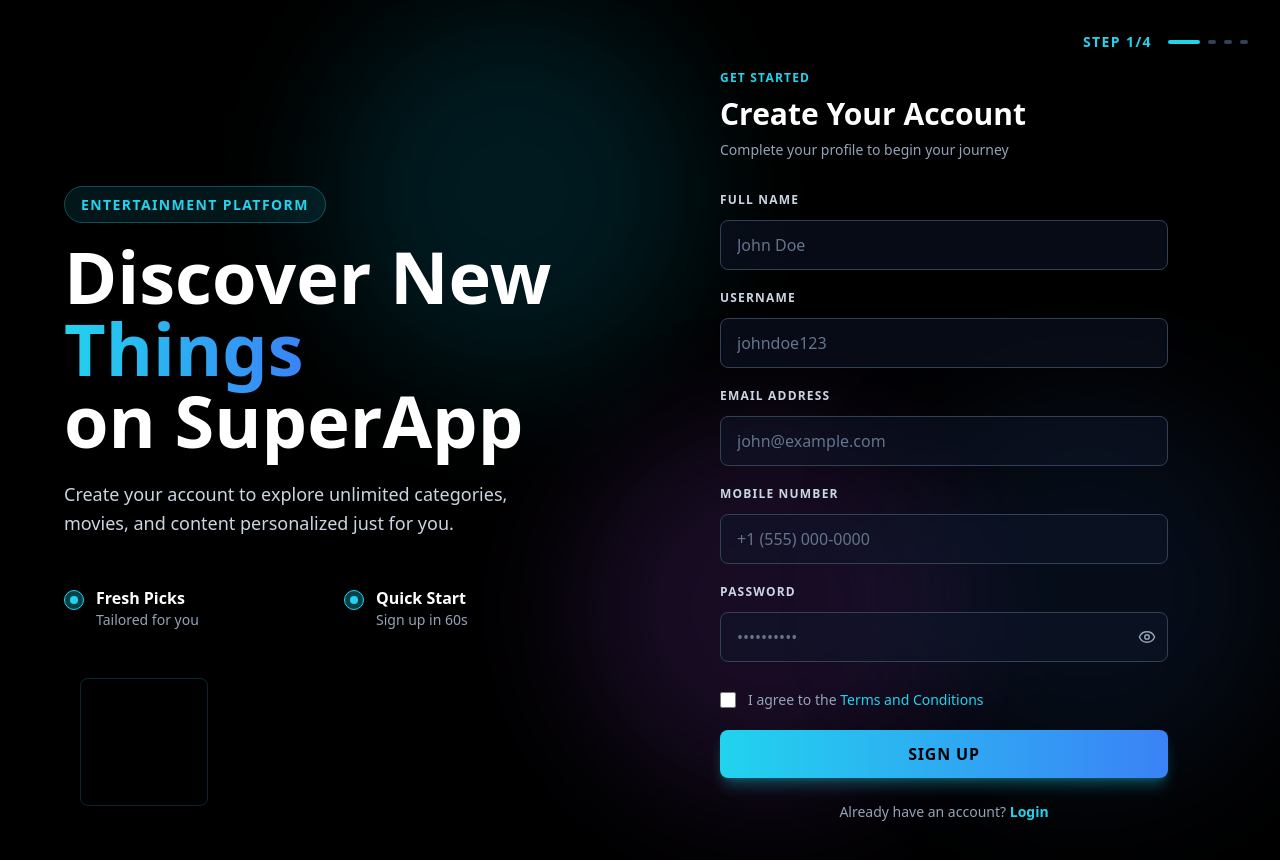
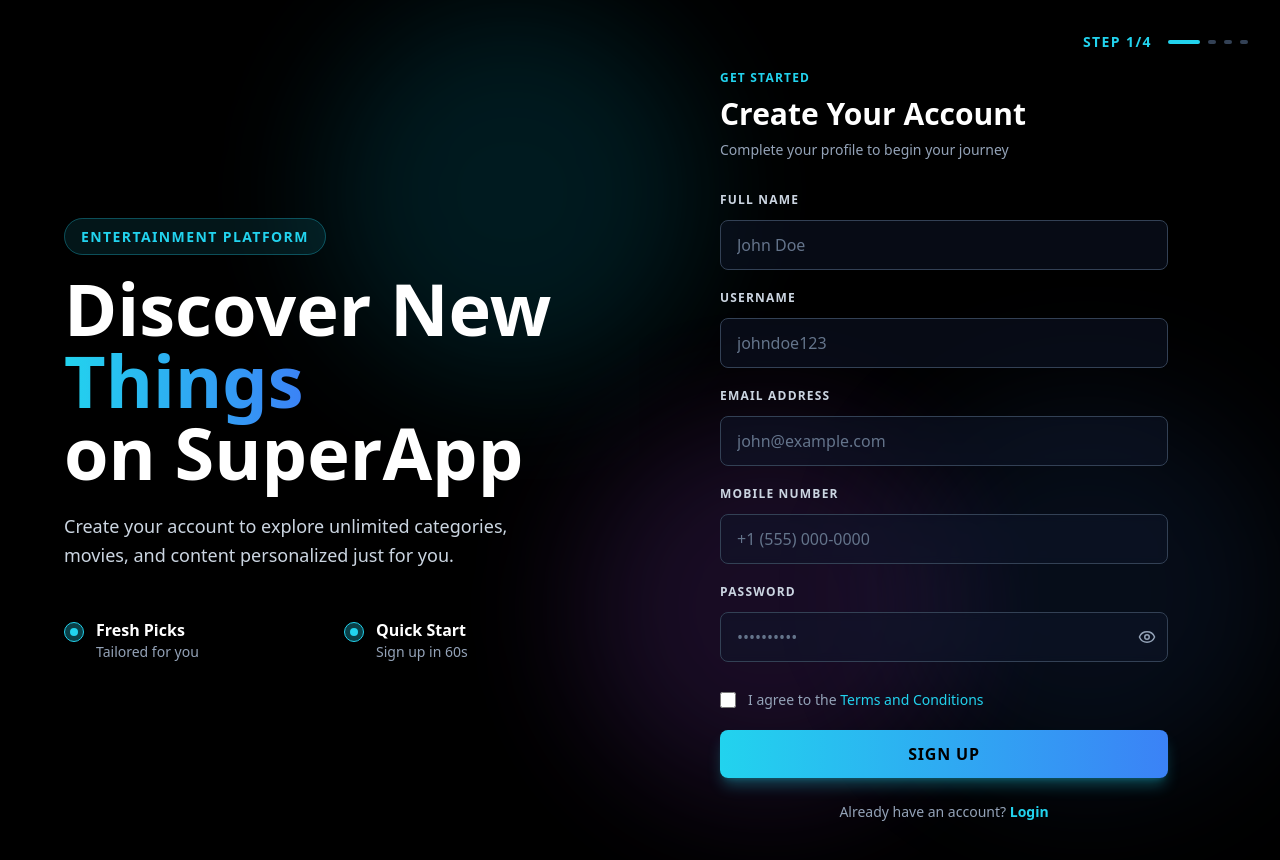
Before and after one commit to arshad5678/Super_Task, a React (Vite) app: page / in a window 1280 px wide. Shown: the top 860 px of the page. Built offline with nearby package versions, Linux system fonts and the light colour scheme.

Commit message:
Remove decorative box element from freshpicks page

```diff
--- a/client/pages/Index.tsx
+++ b/client/pages/Index.tsx
@@ -128,10 +128,6 @@ export default function Index() {
               ))}
             </div>
 
-            {/* Decorative Elements */}
-            <div className="hidden lg:block pt-8">
-              <div className="w-32 h-32 border border-cyan-400/20 rounded-lg absolute bottom-20 left-20 animate-pulse" />
-            </div>
           </div>
 
           {/* Right Form Section */}
```
